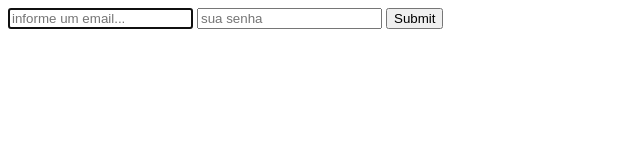
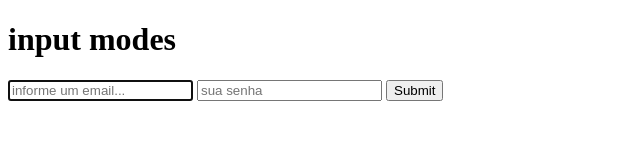
Before and after one commit to leandrorazevedo/grupoestudo, a plain HTML site: page html/Atributos/index.html in a window 1280 px wide. Shown: the whole page, without its empty margins (0-640 px from the left). Drawn offline with Linux system fonts and the light colour scheme.

Commit message:
inclui um h1 no index

```diff
--- a/html/Atributos/index.html
+++ b/html/Atributos/index.html
@@ -9,6 +9,7 @@
     </head>
 
     <body>
+        <h1>input modes</h1>
         <form>
             <input type="email" placeholder="informe um email..." id="email" autofocus required tabindex="1">
 
```
